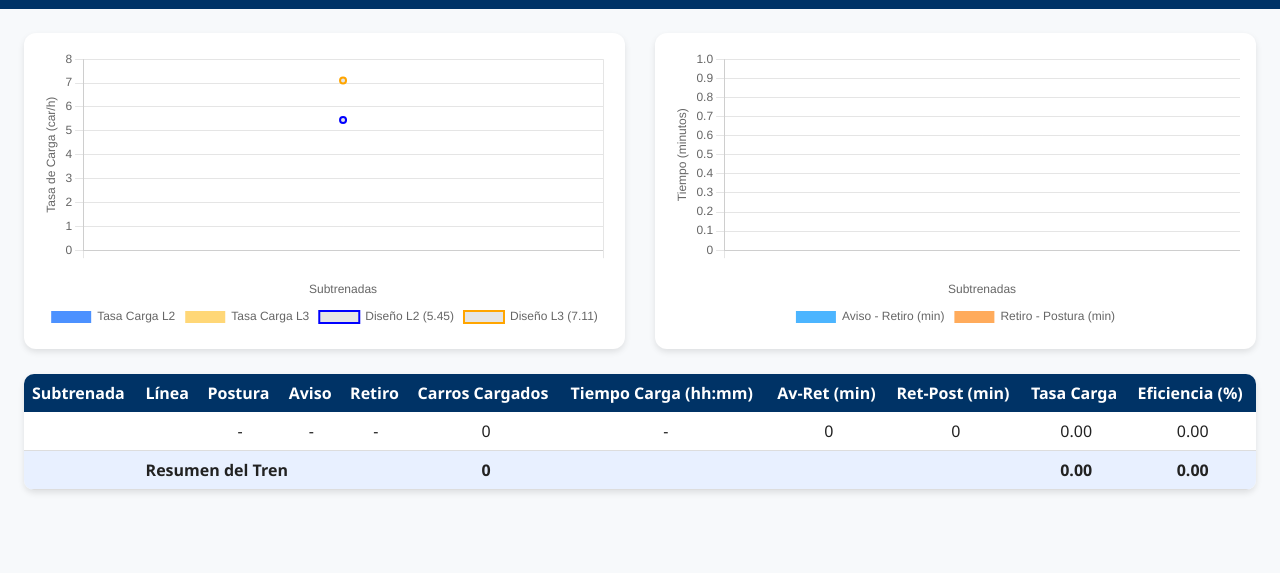
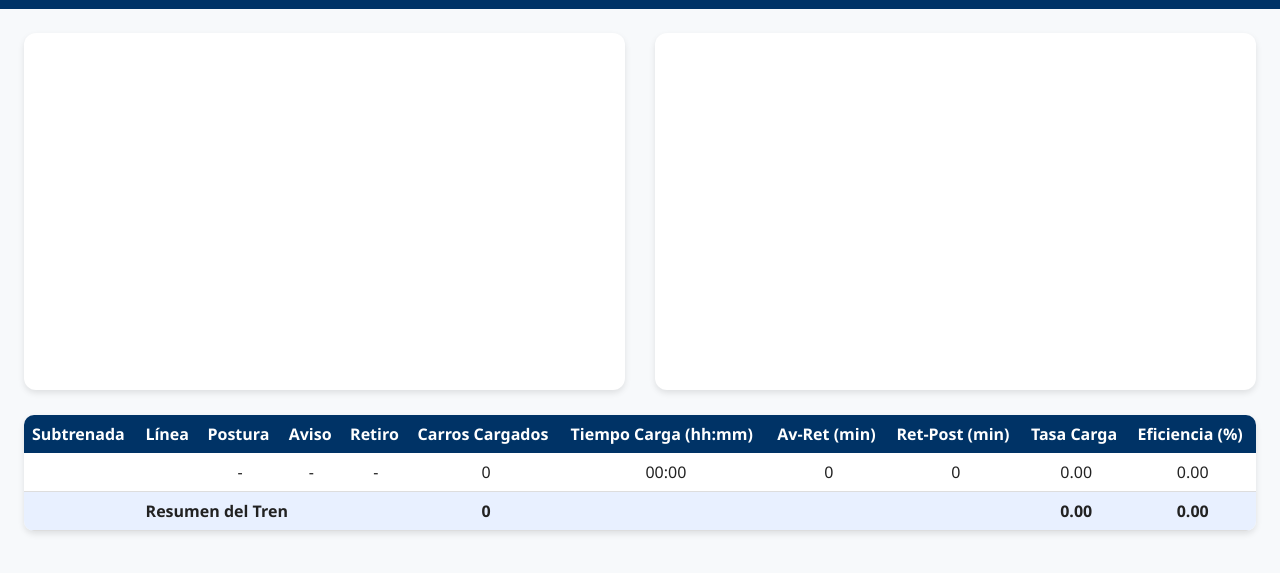
Before and after one commit to Linhartwa/fepasa-dashboard, a website: page index.html in a window 1280 px wide. Shown: the part 65-638 px from the top of the page. Drawn offline with nearby package versions, Linux system fonts and the light colour scheme.

Commit message:
index.html

```diff
--- a/index.html
+++ b/index.html
@@ -23,8 +23,13 @@
       height: 50px;
       margin-right: 15px;
     }
-    h1 { font-size: 22px; margin: 0; }
-    .container { padding: 24px; }
+    h1 {
+      font-size: 22px;
+      margin: 0;
+    }
+    .container {
+      padding: 24px;
+    }
     .charts {
       display: flex;
       gap: 30px;
@@ -39,7 +44,10 @@
       flex: 1 1 45%;
       min-width: 400px;
     }
-    canvas { width: 100%; height: 320px; }
+    canvas {
+      width: 100%;
+      height: 320px;
+    }
     table {
       border-collapse: collapse;
       width: 100%;
@@ -107,42 +115,53 @@
   <script>
     const params = new URLSearchParams(window.location.search);
 
-    const parseNumList = (str) => (str || "").replace(/%20/g, " ").split(",").map(s => Number(s.trim())).filter(n => !isNaN(n));
-    const parseTextList = (str) => (str || "").replace(/%20/g, " ").split(",").map(s => s.trim());
+    const parseNumList = (str) => {
+      return (str || "")
+        .replace(/%20/g, " ")
+        .split(",")
+        .map(s => Number(s.trim()))
+        .filter(n => !isNaN(n));
+    };
+
+    const parseTextList = (str) => {
+      return (str || "")
+        .replace(/%20/g, " ")
+        .split(",")
+        .map(s => s.trim());
+    };
 
     const tren = params.get("tren") || "";
+    const folio = params.get("folio") || "";
     const subtrenadas = parseTextList(params.get("subtrenadas"));
     const lineas = parseTextList(params.get("linea"));
     const postura = parseTextList(params.get("postura"));
     const aviso = parseTextList(params.get("aviso"));
     const retiro = parseTextList(params.get("retiro"));
     const cargados = parseNumList(params.get("cargados"));
+    const tiempoCarga = parseNumList(params.get("tiempoCarga"));
     const avisoRetiro = parseNumList(params.get("avisoRetiro"));
     const avisoPostura = parseNumList(params.get("avisoPostura"));
     const tasaCarga = parseNumList(params.get("tasaCarga"));
     const eficiencia = parseNumList(params.get("eficiencia"));
 
-    document.getElementById("titulo").innerText = `📊 Análisis de Carga - Tren ${tren}`;
+    document.getElementById("titulo").innerText = `📊 Análisis de Carga - Tren ${tren}${folio ? " (" + folio + ")" : ""}`;
 
-    // Formato de fecha
     const formatDateTime = (dt) => {
       if (!dt || dt === "null" || dt === "") return "-";
       const parsed = new Date(dt);
       if (isNaN(parsed.getTime())) return dt;
       return parsed.toLocaleString("es-CL", {
-        day: "2-digit", month: "2-digit", year: "numeric",
-        hour: "2-digit", minute: "2-digit"
+        day: "2-digit",
+        month: "2-digit",
+        year: "numeric",
+        hour: "2-digit",
+        minute: "2-digit"
       });
     };
 
-    // Calcular diferencia en hh:mm
-    const calcDiffHHMM = (start, end) => {
-      const startDate = new Date(start);
-      const endDate = new Date(end);
-      if (isNaN(startDate) || isNaN(endDate)) return "-";
-      const diffMin = Math.floor((startDate - endDate) / 60000);
-      const h = Math.floor(Math.abs(diffMin) / 60);
-      const m = Math.abs(diffMin) % 60;
+    const formatTimeHHMM = (minutes) => {
+      const h = Math.floor(minutes / 60);
+      const m = Math.floor(minutes % 60);
       return `${String(h).padStart(2, '0')}:${String(m).padStart(2, '0')}`;
     };
 
@@ -152,8 +171,6 @@
     for (let i = 0; i < subtrenadas.length; i++) {
       const fila = document.createElement("tr");
 
-      const tiempoCargaHHMM = calcDiffHHMM(postura[i], aviso[i]);
-
       const datos = [
         subtrenadas[i] || "",
         lineas[i] || "",
@@ -161,7 +178,7 @@
         formatDateTime(aviso[i]),
         formatDateTime(retiro[i]),
         cargados[i] || 0,
-        tiempoCargaHHMM,  // 🔹 calculado dinámicamente
+        formatTimeHHMM(tiempoCarga[i] || 0),
         Math.round(avisoRetiro[i] || 0),
         Math.round(avisoPostura[i] || 0),
         (tasaCarga[i] || 0).toFixed(2),
@@ -184,7 +201,7 @@
     if (subtrenadas.length > 0) {
       const filaResumen = document.createElement("tr");
       filaResumen.innerHTML = `
-        <td colspan="5"><strong>Resumen del Tren ${tren}</strong></td>
+        <td colspan="5"><strong>Resumen del Tren ${tren}${folio ? " (" + folio + ")" : ""}</strong></td>
         <td>${totalCarros.toFixed(0)}</td>
         <td colspan="3"></td>
         <td>${(promTasa / subtrenadas.length).toFixed(2)}</td>
@@ -192,83 +209,6 @@
       `;
       tfoot.appendChild(filaResumen);
     }
-
-    const mostrarValores = {
-      id: 'mostrarValores',
-      afterDatasetsDraw(chart) {
-        const { ctx } = chart;
-        chart.data.datasets.forEach((dataset, i) => {
-          if (dataset.type === "line") return;
-          chart.getDatasetMeta(i).data.forEach((bar, index) => {
-            const value = dataset.data[index];
-            if (value && value > 0) {
-              ctx.fillStyle = '#000';
-              ctx.font = 'bold 12px Segoe UI';
-              ctx.textAlign = 'center';
-              ctx.fillText(value % 1 === 0 ? value : value.toFixed(2), bar.x, bar.y - 5);
-            }
-          });
-        });
-      }
-    };
-
-    // === Gráfico 1: Tasa de Carga ===
-    new Chart(document.getElementById("tasaCargaChart"), {
-      type: "bar",
-      data: {
-        labels: subtrenadas,
-        datasets: [
-          {
-            label: "Tasa Carga L2",
-            data: lineas.map((l, i) => (l === "L2" || l === "2") ? tasaCarga[i] : 0),
-            backgroundColor: "rgba(0, 99, 255, 0.7)"
-          },
-          {
-            label: "Tasa Carga L3",
-            data: lineas.map((l, i) => (l === "L3" || l === "3") ? tasaCarga[i] : 0),
-            backgroundColor: "rgba(255, 206, 86, 0.8)"
-          },
-          {
-            label: "Diseño L2 (5.45)",
-            data: subtrenadas.map(() => 5.45),
-            borderColor: "blue", borderWidth: 2, type: "line", fill: false
-          },
-          {
-            label: "Diseño L3 (7.11)",
-            data: subtrenadas.map(() => 7.11),
-            borderColor: "orange", borderWidth: 2, type: "line", fill: false
-          }
-        ]
-      },
-      options: {
-        plugins: { legend: { position: "bottom" } },
-        scales: {
-          y: { beginAtZero: true, title: { display: true, text: "Tasa de Carga (car/h)" } },
-          x: { title: { display: true, text: "Subtrenadas" } }
-        }
-      },
-      plugins: [mostrarValores]
-    });
-
-    // === Gráfico 2: Tiempos ===
-    new Chart(document.getElementById("tiempoChart"), {
-      type: "bar",
-      data: {
-        labels: subtrenadas,
-        datasets: [
-          { label: "Aviso - Retiro (min)", data: avisoRetiro.map(v => Math.round(v || 0)), backgroundColor: "rgba(0,150,255,0.7)" },
-          { label: "Retiro - Postura (min)", data: avisoPostura.map(v => Math.round(v || 0)), backgroundColor: "rgba(255,150,50,0.8)" }
-        ]
-      },
-      options: {
-        plugins: { legend: { position: "bottom" } },
-        scales: {
-          y: { beginAtZero: true, title: { display: true, text: "Tiempo (minutos)" } },
-          x: { title: { display: true, text: "Subtrenadas" } }
-        }
-      },
-      plugins: [mostrarValores]
-    });
   </script>
 </body>
 </html>
```
